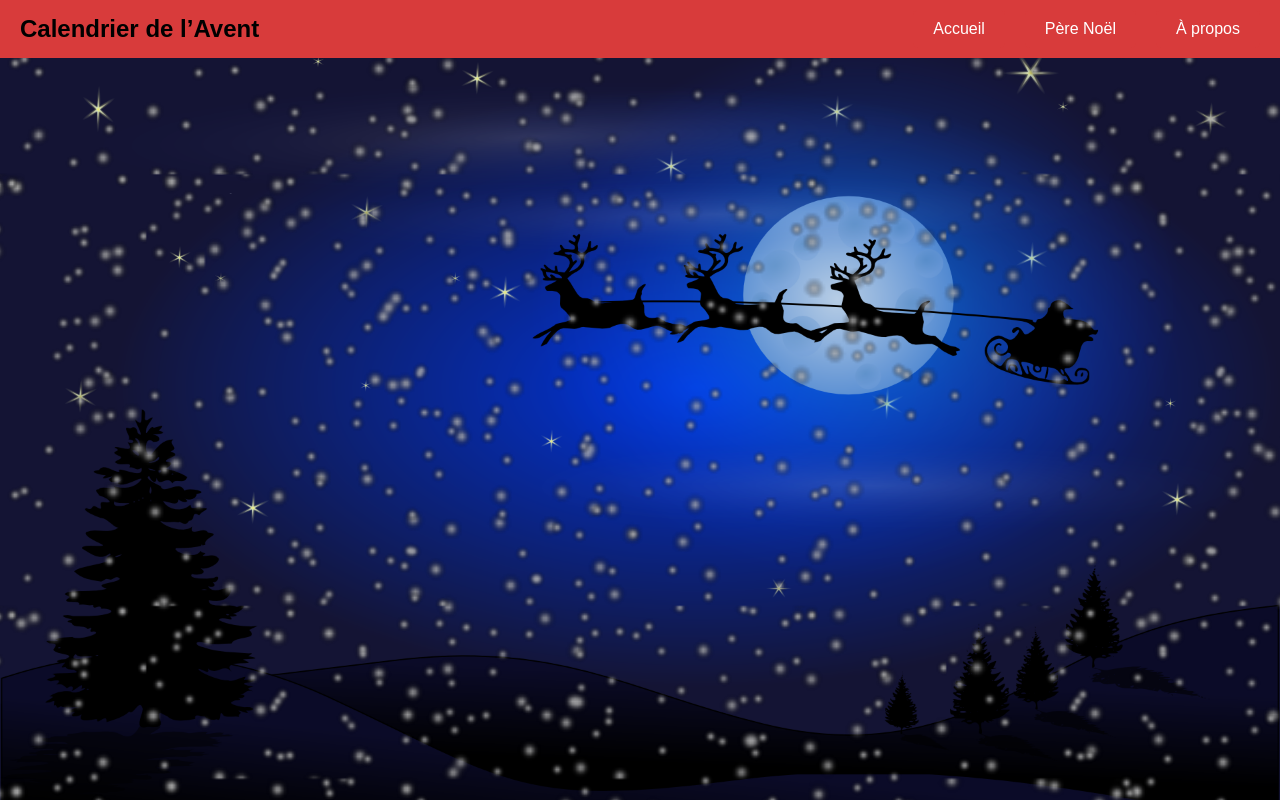
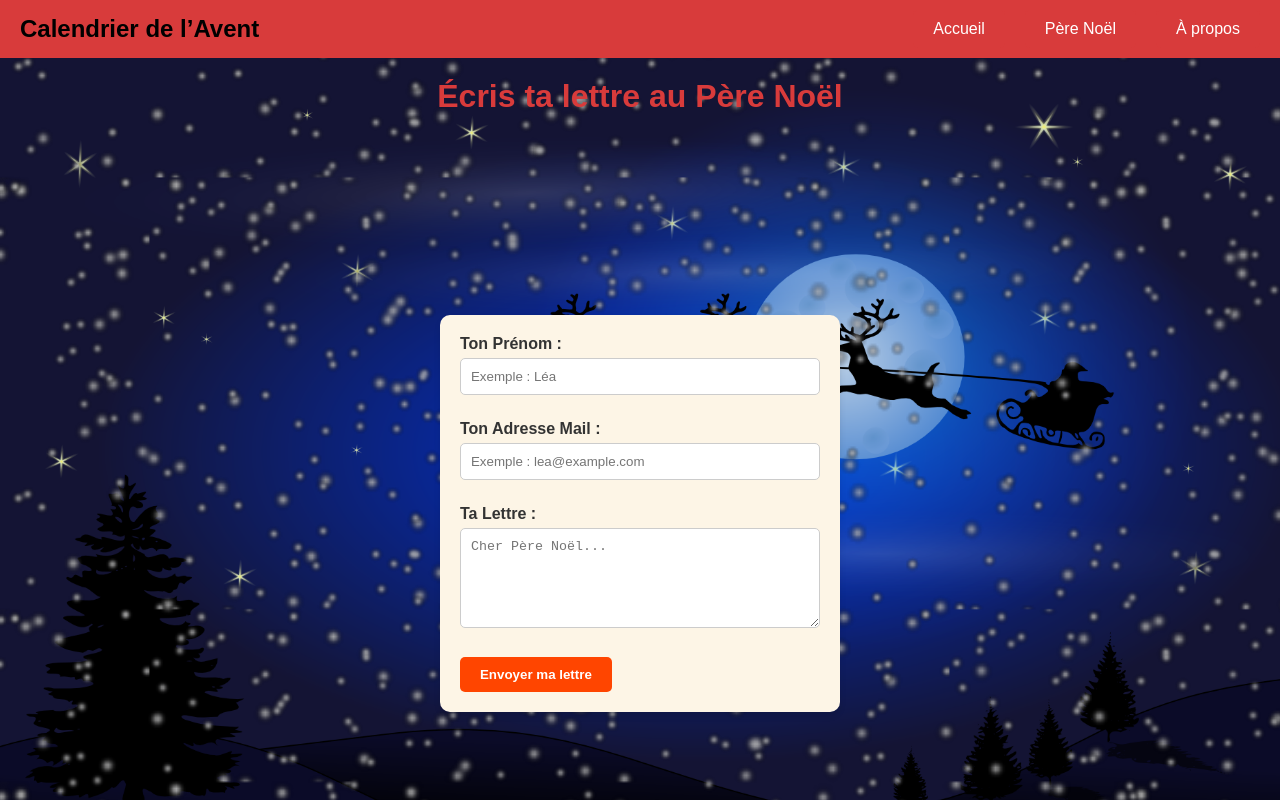
Before and after one commit to SabrinaMouginot/calendrier_avent, a React (Vite) app: page /Noel in a window 1280 px wide. Shown: the top 800 px of the page. Built offline with nearby package versions, Linux system fonts and the light colour scheme.

Commit message:
creation formulaire pour la lettre au pere noel

```diff
--- /dev/null
+++ b/src/pages/Noel/Noel.css
@@ -0,0 +1,85 @@
+.noel-page {
+    text-align: center;
+    padding: 20px;
+    font-family: "Arial", sans-serif;
+    position: relative;
+    overflow: hidden;
+    /* Empêche le débordement des flocons */
+}
+
+.noel-form {
+    margin: 200px auto;
+    max-width: 400px;
+    text-align: left;
+    background-color: #fdf5e6;
+    padding: 20px;
+    border-radius: 10px;
+    box-shadow: 0px 4px 6px rgba(0, 0, 0, 0.1);
+
+    /* Place le formulaire au-dessus des flocons */
+    position: relative;
+    z-index: 10;
+}
+
+
+/* Place les flocons derrière le formulaire */
+.snow,
+.snowbis {
+    z-index: 0;
+    /* Les flocons sont au fond */
+}
+
+.form-group {
+    margin-bottom: 15px;
+}
+
+label {
+    display: block;
+    font-weight: bold;
+    margin-bottom: 5px;
+}
+
+input,
+textarea {
+    width: 100%;
+    padding: 10px;
+    margin-bottom: 10px;
+    border: 1px solid #ccc;
+    border-radius: 5px;
+}
+
+textarea {
+    height: 100px;
+}
+
+.send-button,
+.reset-button {
+    display: inline-block;
+    background-color: #ff4500;
+    color: white;
+    padding: 10px 20px;
+    border: none;
+    border-radius: 5px;
+    cursor: pointer;
+    font-weight: bold;
+}
+
+.send-button:hover,
+.reset-button:hover {
+    background-color: #d83a00;
+}
+
+.success-message {
+    background-color: #e6ffe6;
+    border: 1px solid #00c800;
+    padding: 20px;
+    border-radius: 10px;
+
+    position: relative;
+    z-index: 10;
+    /* Le message de succès est également au-dessus */
+}
+
+.success-message h2 {
+    color: #00a000;
+}
--- a/src/pages/Noel/Noel.jsx
+++ b/src/pages/Noel/Noel.jsx
@@ -1,11 +1,94 @@
 import "../Home/Home";
+import { useState } from "react";
+import "../Noel/Noel.css";
 
 const Noel = () => {
+
+    const [formData, setFormData] = useState({
+        name: "",
+        email: "",
+        letter: "",
+      });
+
+      const [submitted, setSubmitted] = useState(false);
+
+      const handleChange = (e) => {
+        const { name, value } = e.target;
+        setFormData({ ...formData, [name]: value });
+      };
+
+      const handleSubmit = (e) => {
+        e.preventDefault();
+        // Vérification simple des champs
+        if (formData.name && formData.email && formData.letter) {
+          setSubmitted(true);
+          console.log("Formulaire soumis :", formData);
+        } else {
+          alert("Merci de remplir tous les champs avant d'envoyer !");
+        }
+      };
+
 
     return (
         <main>
             <div className="snow"></div>
             <div className="snowbis"></div>
+<div className="noel-page">
+            <h1>Écris ta lettre au Père Noël</h1>
+      {!submitted ? (
+        <form onSubmit={handleSubmit} className="noel-form">
+          <div className="form-group">
+            <label htmlFor="name">Ton Prénom :</label>
+            <input
+              type="text"
+              id="name"
+              name="name"
+              value={formData.name}
+              onChange={handleChange}
+              placeholder="Exemple : Léa"
+              required
+            />
+          </div>
+
+          <div className="form-group">
+            <label htmlFor="email">Ton Adresse Mail :</label>
+            <input
+              type="email"
+              id="email"
+              name="email"
+              value={formData.email}
+              onChange={handleChange}
+              placeholder="Exemple : lea@example.com"
+              required
+            />
+          </div>
+
+          <div className="form-group">
+            <label htmlFor="letter">Ta Lettre :</label>
+            <textarea
+              id="letter"
+              name="letter"
+              value={formData.letter}
+              onChange={handleChange}
+              placeholder="Cher Père Noël..."
+              required
+            ></textarea>
+          </div>
+
+          <button type="submit" className="send-button">
+            Envoyer ma lettre
+          </button>
+        </form>
+      ) : (
+        <div className="success-message">
+          <h2>Merci pour ta lettre, {formData.name} ! 🎅</h2>
+          <p>Le Père Noël a reçu ta lettre et te répondra bientôt à {formData.email}.</p>
+          <button onClick={() => setSubmitted(false)} className="reset-button">
+            Écrire une autre lettre
+          </button>
+        </div>
+      )}
+      </div>
         </main>
     );
 };
```
